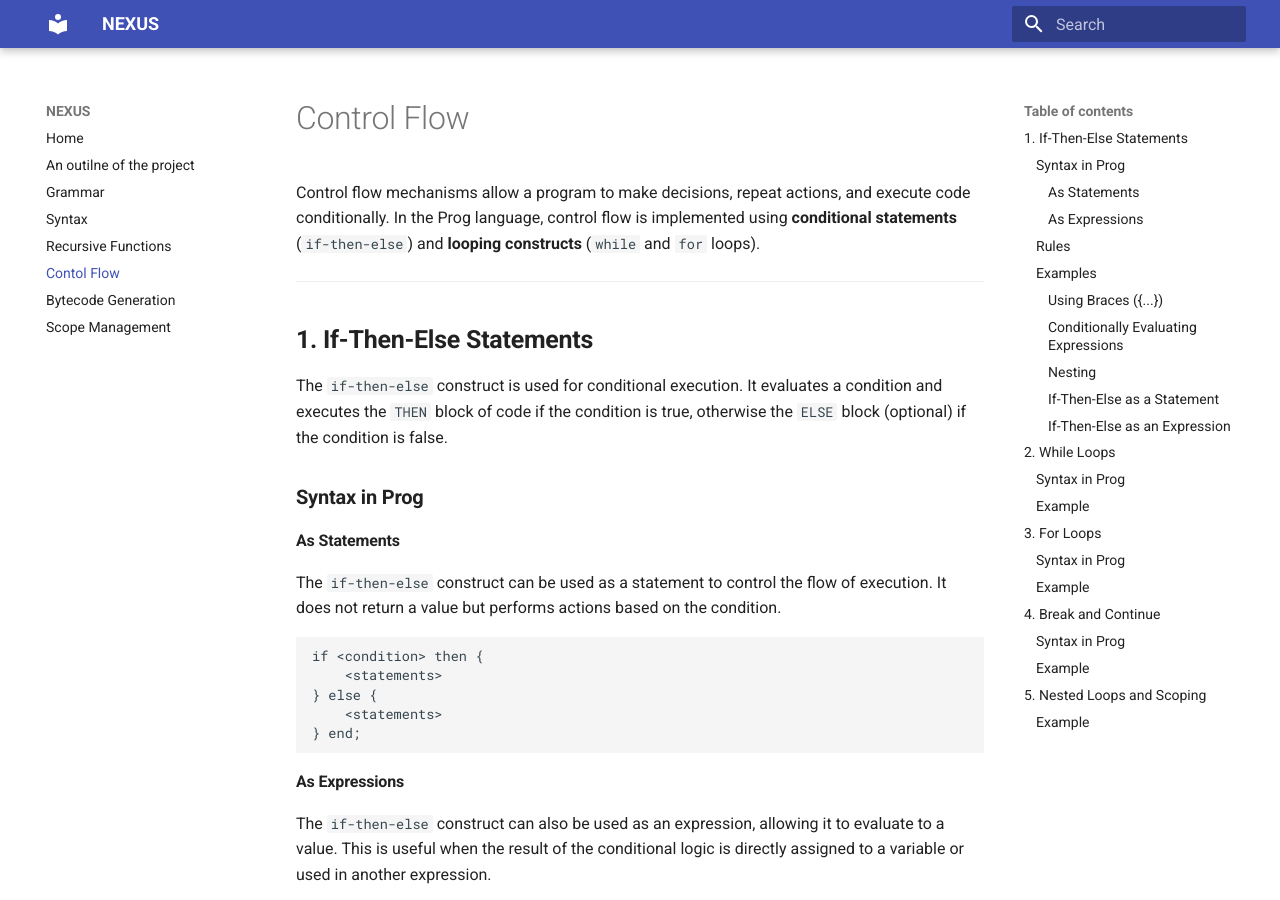
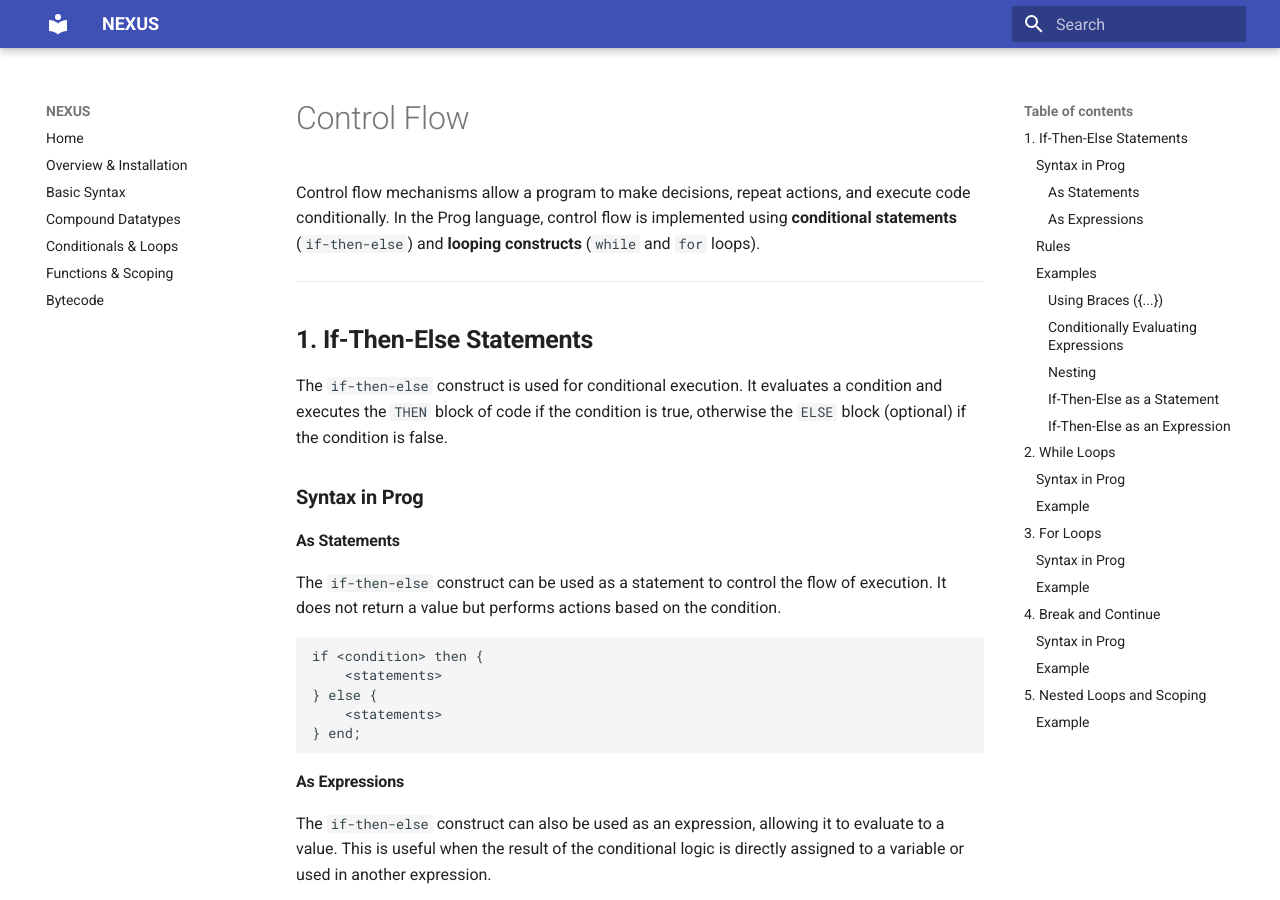
Before and after one commit to lucifer-reborn473/NEXUS, an MkDocs documentation site: the page built from docs/control_flow.md, in a window 1280 px wide and 900 px high. Built offline with MkDocs 1.6.1 and Material for MkDocs 9.7.7, drawn with Linux system fonts in a browser that asks for light colours.

Commit message:
Update mkdocs.yml

```diff
--- a/mkdocs.yml
+++ b/mkdocs.yml
@@ -3,10 +3,9 @@ theme:
   name: material
 nav:
   - Home: index.md
-  - An outilne of the project: all-in-one.md
-  - Grammar: grammar.md
-  - Syntax: syntax.md
-  - Recursive Functions: recursive_functions.md
-  - Contol Flow: control_flow.md
-  - Bytecode Generation: bytecode_generation.md
-  - Scope Management: scope_management.md
+  - Overview & Installation: Overview & Installation.md
+  - Basic Syntax: Basic Syntax.md
+  - Compound Datatypes: Compound Datatypes.md
+  - Conditionals & Loops: Conditionals & Loops.md
+  - Functions & Scoping: Functions & Scoping.md
+  - Bytecode: Bytecode.md
```
